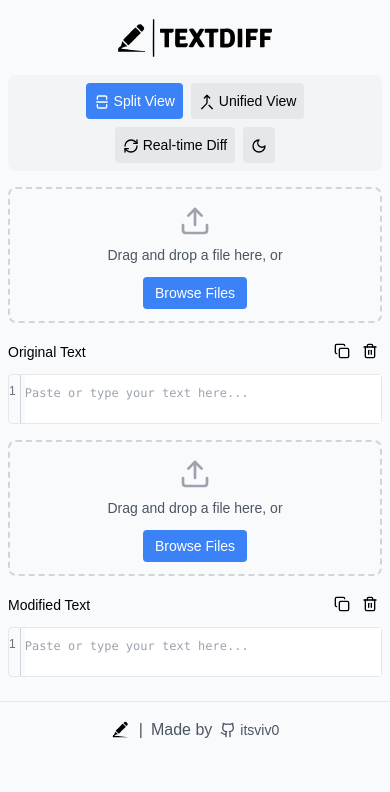
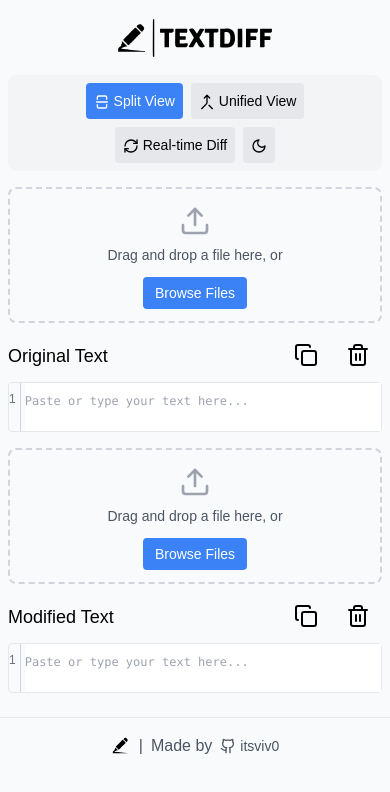
Before and after one commit to itsviv0/textdiff, a Next.js app: page / in a window 390 px wide. Shown: the top 792 px of the page. Built offline with nearby package versions, Linux system fonts and the light colour scheme.

Commit message:
Updated copy an delete button icon sizes for better usability in Mobile version.

```diff
--- a/components/TextInput.tsx
+++ b/components/TextInput.tsx
@@ -34,7 +34,7 @@
     return (
         <div className="flex flex-col h-full">
             <div className="flex justify-between items-center mb-2">
-                <h3 className="font-medium text-sm sm:text-base dark:text-gray-200">
+                <h3 className="font-medium text-lg sm:text-base dark:text-gray-200">
                     {label}
                 </h3>
                 <div className="space-x-1 sm:space-x-2">
@@ -43,14 +43,14 @@
                         className="p-1 hover:bg-gray-200 rounded dark:hover:bg-gray-700 dark:text-gray-200"
                         title="Copy"
                     >
-                        <Copy className="w-4 h-4" />
+                        <Copy className="w-10 sm:w-4" />
                     </button>
                     <button
                         onClick={onClear}
                         className="p-1 hover:bg-gray-200 rounded dark:hover:bg-gray-700 dark:text-gray-200"
                         title="Clear"
                     >
-                        <Trash2 className="w-4 h-4" />
+                        <Trash2 className="w-10 sm:w-4" />
                     </button>
                 </div>
             </div>
```
